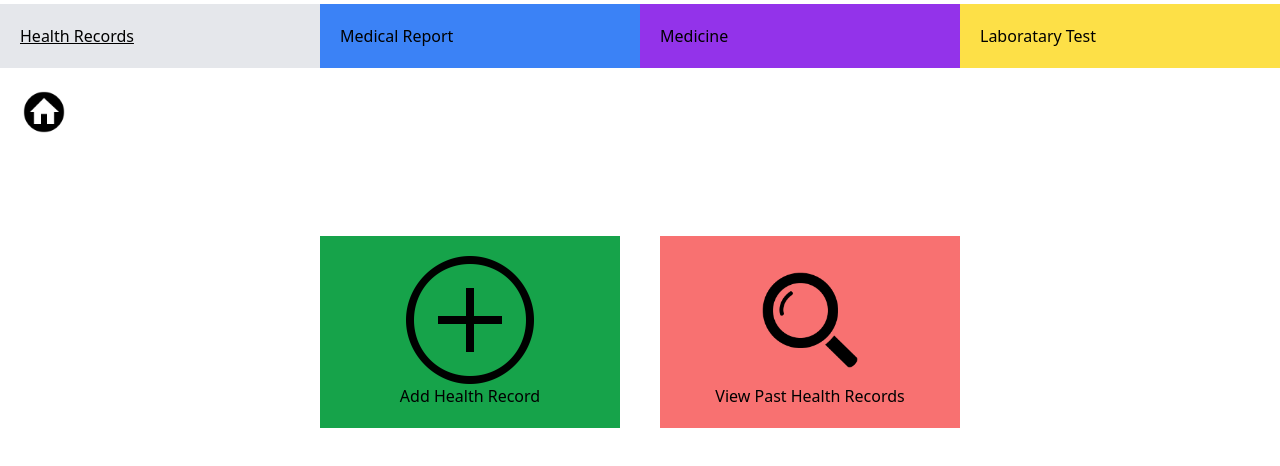
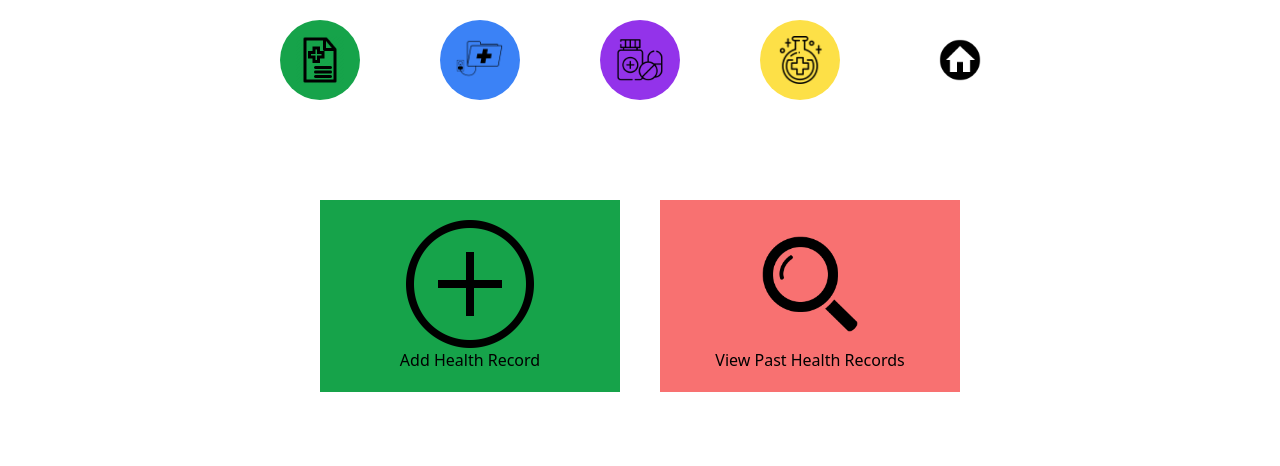
Before and after one commit to CS304-Group-L/E-Health-Pera-tem, a React (Create React App) app: page /HealthRecords in a window 1280 px wide. Shown: the top 466 px of the page. Built offline with nearby package versions, Linux system fonts and the light colour scheme.

Commit message:
modify doctors pages

```diff
--- a/package.json
+++ b/package.json
@@ -10,6 +10,8 @@
     "localforage": "^1.10.0",
     "match-sorter": "^6.3.1",
     "react": "^18.2.0",
+    "react-dnd": "^16.0.1",
+    "react-dnd-html5-backend": "^16.0.1",
     "react-dom": "^18.2.0",
     "react-icons": "^4.11.0",
     "react-responsive-carousel": "^3.2.23",
--- a/src/Pages/AddHealthRecord.js
+++ b/src/Pages/AddHealthRecord.js
@@ -1,10 +1,50 @@
 import { Link, useNavigate } from 'react-router-dom';
+import { useState,useEffect } from 'react';
 import home from '../Assets/home.png';
-import { useState,useEffect } from 'react';
-
-
+import medicalRecord from "../Assets/medical_record.png";
+import medicineT from "../Assets/medicine_icon.png";
+import lab from "../Assets/lab icon.png";
+import medical from "../Assets/medical.png";
 
 const topButtons = [
+    {
+        id: 1,
+        name: "Health Records",
+        bg_color: "bg-green-600",
+        img: medicalRecord,
+        path: "/HealthRecords"
+    },
+    {
+        id: 2,
+        name: "Medical Report",
+        bg_color: "bg-blue-500",
+        img: medical,
+        path: "/MedicalReport"
+    },
+    {
+        id: 3,
+        name: "Medicine",
+        bg_color: "bg-purple-600",
+        img: medicineT,
+        path: "/Medicines"
+    },
+    {
+        id: 4,
+        name: "Laboratary Test",
+        bg_color: "bg-yellow-300",
+        img: lab,
+        path: "/LabReport"
+    },
+    {
+        id: 5,
+        name: "Home",
+        bg_color: "bg-white-300",
+        img: home,
+        path: "/DoctorBoard"
+    }
+];
+
+const sideButtons = [
     {
         id: 1,
         name: "Add Health Record",
@@ -68,12 +108,18 @@ function AddHealthRecord() {
     return (
         <div className='block mb-2 font-semibold font-poppins'>
             <div className="flex justify-center">
-                <div className="grid w-full grid-cols-2 gap-0 mt-0 grid-rows-1">
+                <div className="flex justify-center w-full grid-cols-4 gap-10 mt-0 grid-rows-1">
                 {topButtons.map((item => (
-                        <button key={item.id} className={`flex flex-col item-center p-5 ${item.name === 'Add Health Record' ? `bg-green-200  underline` : item.bg_color} hover:bg-gray-200`}>
-                            <div className="flex justify-center text-end">
+
+                            <button key={item.id} className={`flex flex-col object-cover h-20 w-20 items-center p-4 m-5 rounded-full ${item.name === 'View Past Health Records' ? `bg-gray-200  underline` : item.bg_color} hover:shadow-lg transform hover:scale-110 transition-all duration-300`}
+                            >
+                                <div className="flex justify-center">
                             <Link to={item.path}>
-                                    {item.name}
+
+                                    <img
+                                        className="justify-center"
+                                        src={item.img}
+                                    />
                                 </Link>
                                 </div>
 
--- a/src/Pages/HealthRecord.js
+++ b/src/Pages/HealthRecord.js
@@ -2,11 +2,53 @@ import React from "react";
 import medicine from "../Assets/medical.png";
 import add from "../Assets/add.png";
 import searchs from "../Assets/search.png";
-import home from "../Assets/home.png"
+import home from '../Assets/home.png';
+import medicalRecord from "../Assets/medical_record.png";
+import medicineT from "../Assets/medicine_icon.png";
+import lab from "../Assets/lab icon.png";
+import medical from "../Assets/medical.png";
 
 import { Link } from "react-router-dom";
 
 const topButtons = [
+    {
+        id: 1,
+        name: "Health Records",
+        bg_color: "bg-green-600",
+        img: medicalRecord,
+        path: "/HealthRecords"
+    },
+    {
+        id: 2,
+        name: "Medical Report",
+        bg_color: "bg-blue-500",
+        img: medical,
+        path: "/MedicalReport"
+    },
+    {
+        id: 3,
+        name: "Medicine",
+        bg_color: "bg-purple-600",
+        img: medicineT,
+        path: "/Medicines"
+    },
+    {
+        id: 4,
+        name: "Laboratary Test",
+        bg_color: "bg-yellow-300",
+        img: lab,
+        path: "/LabReport"
+    },
+    {
+        id: 5,
+        name: "Home",
+        bg_color: "bg-white-300",
+        img: home,
+        path: "/DoctorBoard"
+    }
+];
+
+const sideButtons = [
     {
         id: 1,
         name: "Health Records",
@@ -57,12 +99,18 @@ function HealthRecords() {
 
 
             <div className="flex justify-center">
-                <div className="grid w-full grid-cols-4 gap-0 mt-1 grid-rows-1">
+                <div className="flex justify-center w-full grid-cols-4 gap-10 mt-0 grid-rows-1">
                 {topButtons.map((item => (
-                        <button key={item.id} className={`flex flex-col item-center p-5 ${item.name === 'Health Records' ? `bg-gray-200  underline` : item.bg_color} hover:bg-gray-200`}>
-                            <div className="flex justify-center text-end">
+
+                            <button key={item.id} className={`flex flex-col object-cover h-20 w-20 items-center p-4 m-5 rounded-full ${item.name === 'View Past Health Records' ? `bg-gray-200  underline` : item.bg_color} hover:shadow-lg transform hover:scale-110 transition-all duration-300`}
+                            >
+                                <div className="flex justify-center">
                             <Link to={item.path}>
-                                    {item.name}
+
+                                    <img
+                                        className="justify-center"
+                                        src={item.img}
+                                    />
                                 </Link>
                                 </div>
 
@@ -72,9 +120,6 @@ function HealthRecords() {
                         )}
                 </div>
 
-            </div>
-            <div>
-                <Link to="/DoctorBoard"><img className="w-12 m-5 ml-5 " src={home} alt='Doctor-Home' /></Link>
             </div>
             <div className="flex justify-center">
                 <div className="grid w-1/2 grid-cols-2 gap-10 mt-20 grid-rows-1">
--- a/src/Pages/LabReport.js
+++ b/src/Pages/LabReport.js
@@ -2,6 +2,10 @@ import React from "react";
 import medicine from "../Assets/medical.png";
 import add from "../Assets/add.png";
 import searchs from "../Assets/search.png";
+import medicalRecord from "../Assets/medical_record.png";
+import medicineT from "../Assets/medicine_icon.png";
+import lab from "../Assets/lab icon.png";
+import medical from "../Assets/medical.png";
 import home from "../Assets/home.png"
 
 import { Link } from "react-router-dom";
@@ -11,25 +15,36 @@ const topButtons = [
         id: 1,
         name: "Health Records",
         bg_color: "bg-green-600",
+        img: medicalRecord,
         path: "/HealthRecords"
     },
     {
         id: 2,
         name: "Medical Report",
         bg_color: "bg-blue-500",
+        img: medical,
         path: "/MedicalReport"
     },
     {
         id: 3,
         name: "Medicine",
         bg_color: "bg-purple-600",
+        img: medicineT,
         path: "/Medicines"
     },
     {
         id: 4,
         name: "Laboratary Test",
         bg_color: "bg-yellow-300",
+        img: lab,
         path: "/LabReport"
+    },
+    {
+        id: 5,
+        name: "Home",
+        bg_color: "bg-white-300",
+        img: home,
+        path: "/DoctorBoard"
     }
 ];
 const buttons = [
@@ -38,7 +53,7 @@ const buttons = [
         name: "Issue Laboratory Test",
         bg_color: "bg-yellow-300",
         img: add,
-        path:"/IssueLaboratoryTest"
+        path: "/IssueLaboratoryTest"
     },
     {
         id: 2,
@@ -54,13 +69,20 @@ function LabReport() {
     return (
         <div className="block mb-2 font-semibold font-poppins">
 
-                <div className="flex justify-center">
-                    <div className="grid w-full grid-cols-4 gap-0 mt-0 grid-rows-1">
+            <div className="flex justify-center">
+                <div className="flex justify-center w-full grid-cols-4 gap-10 mt-0 grid-rows-1">
+
                         {topButtons.map((item => (
-                            <button key={item.id} className={`flex flex-col item-center p-5 ${item.name === 'Laboratary Test' ? `bg-gray-200  underline` : item.bg_color} hover:bg-gray-200`}>
-                                <div className="flex justify-center text-end">
-                                <Link to={item.path}>
-                                    {item.name}
+
+                            <button key={item.id} className={`flex flex-col object-cover h-20 w-20 items-center p-4 m-5 rounded-full ${item.name === 'Laboratary Test' ? `bg-gray-200  underline` : item.bg_color} hover:shadow-lg transform hover:scale-110 transition-all duration-300`}
+                            >
+                                <div className="flex justify-center">
+                            <Link to={item.path}>
+
+                                    <img
+                                        className="justify-center"
+                                        src={item.img}
+                                    />
                                 </Link>
                                 </div>
 
@@ -68,26 +90,32 @@ function LabReport() {
                         ))
 
                         )}
-                    </div>
+
+
                 </div>
+            </div>
 
             <div>
-            <Link to="/DoctorBoard"><img className="w-12 m-5 ml-5 " src={home} alt='Doctor-Home'/></Link>
+
             </div>
             <div className="flex justify-center">
                 <div className="grid w-1/2 grid-cols-2 gap-10 mt-20 grid-rows-1">
                     {buttons.map((item) => (
-                        <button key={item.id} className={`flex flex-col items-center p-5 ${item.bg_color} hover:bg-gray-200`}>
+
+                        <button key={item.id} className={`flex flex-col items-center p-5 ${item.bg_color} hover:shadow-lg transform hover:scale-110 transition-all duration-300`}>
+                            <Link to={item.path}>
                             <img
                                 className="justify-center  h-32"
                                 src={item.img}
                                 alt="icon"
                             />
+                            </Link>
                             <div className="flex justify-center text-end"></div>
-                                <Link to={item.path}>
-                                    {item.name}
-                                </Link>
+
+                                {item.name}
+
                         </button>
+
                     ))}
                 </div>
             </div>
--- a/src/Pages/ViewPastHealthRecordsSearch.js
+++ b/src/Pages/ViewPastHealthRecordsSearch.js
@@ -1,8 +1,51 @@
 import React, { useState } from "react";
 import { Link } from "react-router-dom";
 import home from '../Assets/home.png';
+import medicalRecord from "../Assets/medical_record.png";
+import medicineT from "../Assets/medicine_icon.png";
+import lab from "../Assets/lab icon.png";
+import medical from "../Assets/medical.png";
+
 
 const topButtons = [
+    {
+        id: 1,
+        name: "Health Records",
+        bg_color: "bg-green-600",
+        img: medicalRecord,
+        path: "/HealthRecords"
+    },
+    {
+        id: 2,
+        name: "Medical Report",
+        bg_color: "bg-blue-500",
+        img: medical,
+        path: "/MedicalReport"
+    },
+    {
+        id: 3,
+        name: "Medicine",
+        bg_color: "bg-purple-600",
+        img: medicineT,
+        path: "/Medicines"
+    },
+    {
+        id: 4,
+        name: "Laboratary Test",
+        bg_color: "bg-yellow-300",
+        img: lab,
+        path: "/LabReport"
+    },
+    {
+        id: 5,
+        name: "Home",
+        bg_color: "bg-white-300",
+        img: home,
+        path: "/DoctorBoard"
+    }
+];
+
+const sideButtons = [
     {
         id: 1,
         name: "Add Health Record",
@@ -52,12 +95,18 @@ function ViewPastHealthRecordsSearch() {
     return (
         <div className="block mb-2 font-semibold font-poppins">
             <div className="flex justify-center">
-                <div className="grid w-full grid-cols-2 gap-0 mt-0 grid-rows-1">
+                <div className="flex justify-center w-full grid-cols-4 gap-10 mt-0 grid-rows-1">
                 {topButtons.map((item => (
-                        <button key={item.id} className={`flex flex-col item-center p-5 ${item.name === 'View Past Health Records' ? `bg-gray-200  underline` : item.bg_color} hover:bg-gray-200`}>
-                            <div className="flex justify-center ">
+
+                            <button key={item.id} className={`flex flex-col object-cover h-20 w-20 items-center p-4 m-5 rounded-full ${item.name === 'View Past Health Records' ? `bg-gray-200  underline` : item.bg_color} hover:shadow-lg transform hover:scale-110 transition-all duration-300`}
+                            >
+                                <div className="flex justify-center">
                             <Link to={item.path}>
-                                    {item.name}
+
+                                    <img
+                                        className="justify-center"
+                                        src={item.img}
+                                    />
                                 </Link>
                                 </div>
 
@@ -67,9 +116,7 @@ function ViewPastHealthRecordsSearch() {
                         )}
                 </div>
             </div>
-            <div className='px-4 py-2 absolute right-0 mt-1 mr-10 mb-10'>
-                <Link to="/DoctorBoard"><img className="w-12 m-5 ml-5 " src={home} alt='Doctor-Home' /></Link>
-            </div>
+
             <div className='text-3xl font-bold mb-8 underline mt-20 m-3 '>
                 Student Past Health Records
             </div>
```
Also changed, not shown: src/Pages/IssueLaboratoryTest.js (+41 -5 lines), src/Pages/LabTable.js (added, +17 -0 lines), src/Pages/LabTest.js (added, +19 -0 lines), 1 other file (tests, documents, lock files or other folders). Lines whose indentation alone changed are shown as unchanged.
